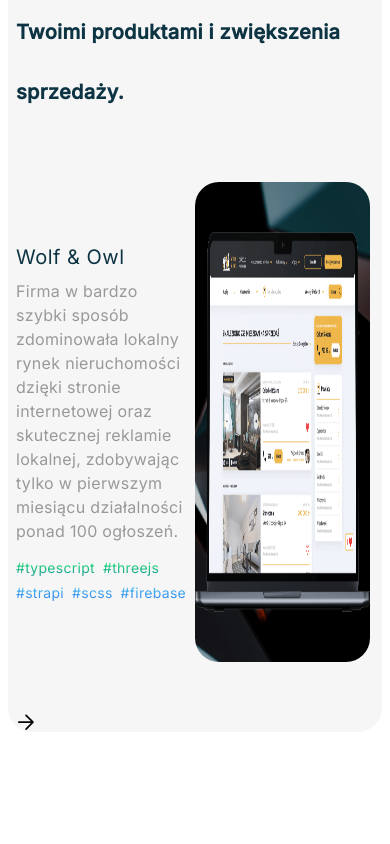
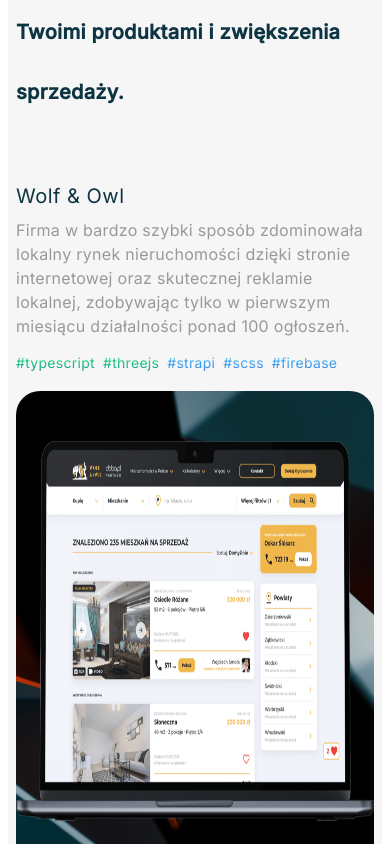
Before and after one commit to RemigiuszMielcarz/raccoon-company, a React (Create React App) app: page / in a window 390 px wide. Shown: the part 1156-2000 px from the top of the page. Before the commit the page ends 1888 px from the top, so only its background shows below. Built offline with nearby package versions, Linux system fonts and the light colour scheme.

Commit message:
Slider adjusted to mobile

```diff
--- a/src/components/home/ProjectsSection.tsx
+++ b/src/components/home/ProjectsSection.tsx
@@ -24,8 +24,8 @@
   image,
 }) => {
   return (
-    <div className="flex items-center pb-[50px]">
-      <div className="w-1/2 h-full relative">
+    <div className="flex flex-col lg:flex-row lg:items-center pb-[50px]">
+      <div className="w-full md:w-1/2 h-full relative">
         <h3 className="text-display text-lg lg:text-[50px] lg:leading-[50px]">
           {name}
         </h3>
@@ -45,7 +45,7 @@
       </div>
 
       <div
-        className="w-1/2 mx-1 relative flex items-center justify-center rounded-3xl bg-cover bg-center"
+        className="w-full lg:w-1/2 mt-5 lg:mt-0 mx-0 lg:mx-1 relative flex items-center justify-center rounded-3xl bg-cover bg-center"
         style={{
           backgroundImage: `url(${process.env.PUBLIC_URL}/images/backgrounds/bg.png)`,
           height: "480px",
--- a/src/scss/projects.module.scss
+++ b/src/scss/projects.module.scss
@@ -1,10 +1,10 @@
 .projects {
   :global .slick-slider {
-    @media (max-width: 860px) {
+    @media (max-width: 1023px) {
       .slick-arrow-prev, .slick-arrow-next { display: none !important; }
     }
 
-    @media (min-width: 860px) {
+    @media (min-width: 1023px) {
       .slick-arrow-prev, .slick-arrow-next {
         position: absolute;
         bottom: 90px;
```
